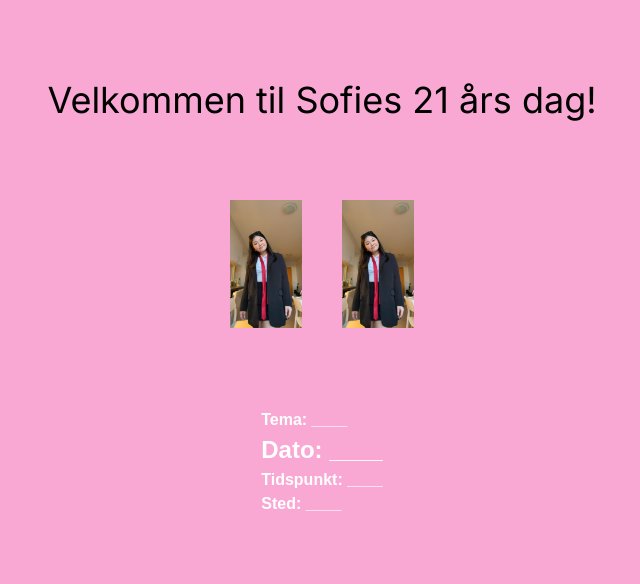
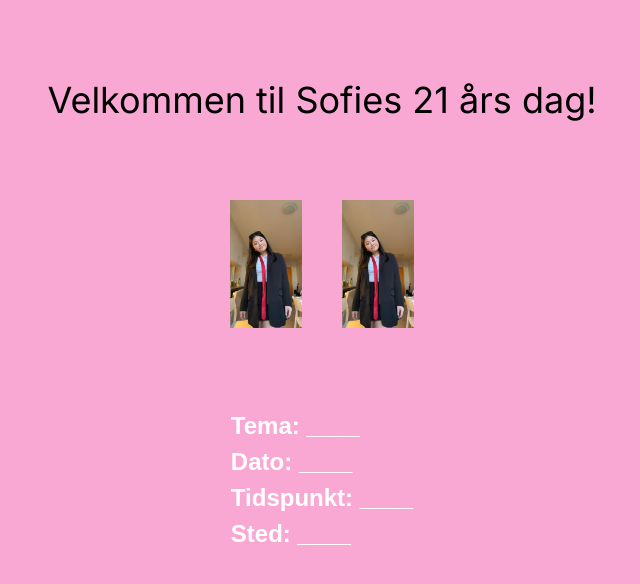
Before and after one commit to songu5275/sofies-bursdag, a Next.js app: page / in a window 1280 px wide. Shown: the top 584 px of the page, without its empty margins (318-958 px from the left). Built offline with nearby package versions, Linux system fonts and the light colour scheme.

Commit message:
4. utkast

```diff
--- a/app/page.tsx
+++ b/app/page.tsx
@@ -11,10 +11,10 @@ export default function Home() {
           <Image src={sofie} alt="Vercel Logo" width={72} height={16} />
         </div>
         <div className="m-20">
-          <p style={{ fontFamily: 'Arial, sans-serif', fontWeight: 'bold', color: 'white' }}>Tema: ____ </p>
+          <p style={{ fontFamily: 'Arial, sans-serif', fontWeight: 'bold', fontSize: '1.5rem', color: 'white' }}>Tema: ____ </p>
           <p style={{ fontFamily: 'Arial, sans-serif', fontWeight: 'bold', fontSize: '1.5rem', color: 'white' }}>Dato: ____</p>
-          <p style={{ fontFamily: 'Arial, sans-serif', fontWeight: 'bold', color: 'white' }}>Tidspunkt: ____</p>
-          <p style={{ fontFamily: 'Arial, sans-serif', fontWeight: 'bold', color: 'white' }}>Sted: ____</p>
+          <p style={{ fontFamily: 'Arial, sans-serif', fontWeight: 'bold', fontSize: '1.5rem', color: 'white' }}>Tidspunkt: ____</p>
+          <p style={{ fontFamily: 'Arial, sans-serif', fontWeight: 'bold', fontSize: '1.5rem', color: 'white' }}>Sted: ____</p>
         </div>
       </div>
     </div>
```
